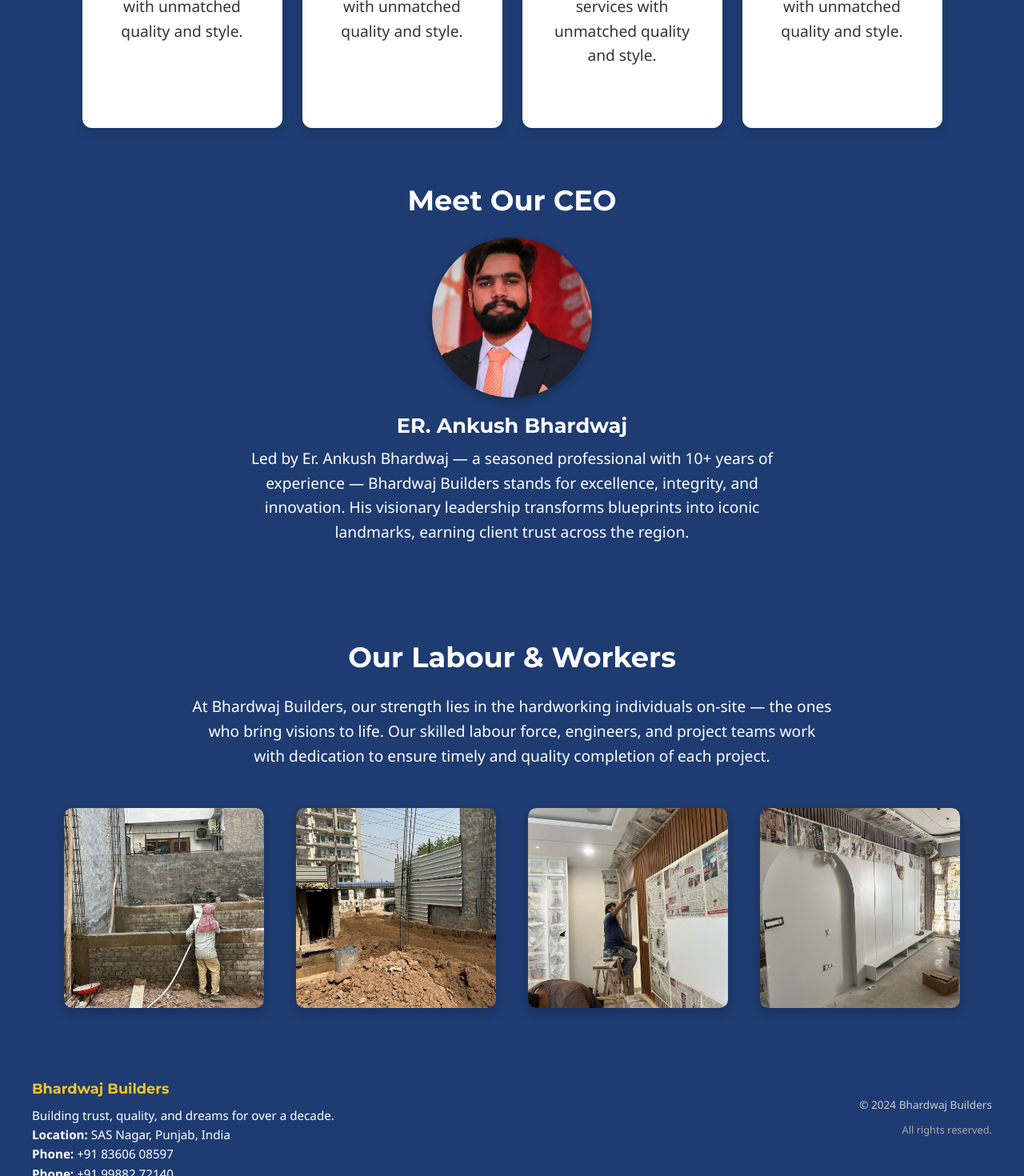
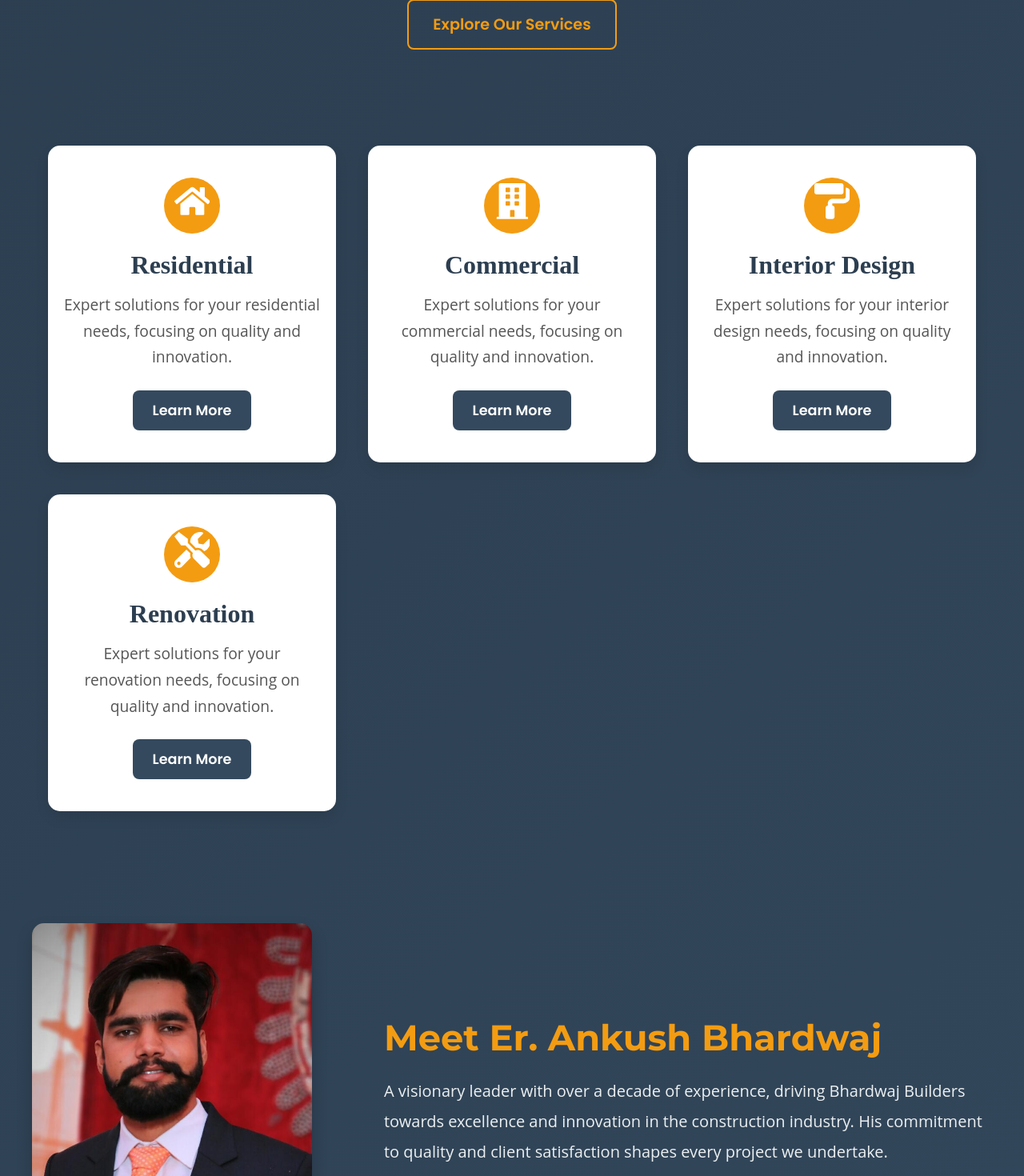
Before and after one commit to Atul1921/BuildersWebApp, a React (Create React App) app: page / in a window 1280 px wide. Shown: the part 1160-2630 px from the top of the page at 80% size. Built offline with nearby package versions, Linux system fonts and the light colour scheme.

Commit message:
lates code

```diff
--- a/package.json
+++ b/package.json
@@ -10,6 +10,7 @@
     "framer-motion": "^12.4.10",
     "react": "^19.0.0",
     "react-dom": "^19.0.0",
+    "react-icons": "^5.5.0",
     "react-router-dom": "^7.2.0",
     "react-scripts": "5.0.1",
     "web-vitals": "^2.1.4"
--- a/src/Pages/Homescreen.js
+++ b/src/Pages/Homescreen.js
@@ -1,6 +1,7 @@
 import React from "react";
 import { motion } from "framer-motion";
 import "./Styling/Homescreen.css";
+import { FaHome, FaBuilding, FaPaintRoller, FaTools } from "react-icons/fa";
 
 // Image Imports
 import ceoImage from "../components/icons/Ceo.jpg";
@@ -9,6 +10,13 @@ import worker2 from "../components/icons/labour1.jpeg";
 import worker3 from "../components/icons/labour3.jpeg";
 import worker4 from "../components/icons/labour4.jpeg";
 
+const serviceIcons = {
+  Residential: <FaHome />,
+  Commercial: <FaBuilding />,
+  "Interior Design": <FaPaintRoller />,
+  Renovation: <FaTools />,
+};
+
 function Homescreen() {
   const workerImages = [worker1, worker2, worker3, worker4];
 
@@ -16,14 +24,23 @@ function Homescreen() {
     <div className="home-container">
       {/* Welcome Section */}
       <motion.div
-        initial={{ opacity: 0, y: -50 }}
-        animate={{ opacity: 1, y: 0 }}
-        transition={{ duration: 1 }}
+        className="welcome-section"
+        initial={{ opacity: 0, scale: 0.8 }}
+        animate={{ opacity: 1, scale: 1 }}
+        transition={{ type: "spring", stiffness: 120, damping: 15, duration: 1 }}
       >
-        <h1>Welcome to Bhardwaj Builders</h1>
+        <h1>Crafting Your Vision, Building Reality</h1>
         <p>
-          Your dream space crafted with precision, care, and 10+ years of excellence in construction and design.
+          With over a decade of expertise, we transform dreams into tangible structures,
+          blending innovation with timeless craftsmanship.
         </p>
+        <motion.button
+          className="learn-more-button"
+          whileHover={{ scale: 1.05, backgroundColor: "#fbc02d" }}
+          whileTap={{ scale: 0.95 }}
+        >
+          Explore Our Services
+        </motion.button>
       </motion.div>
 
       {/* Services Section */}
@@ -31,80 +48,117 @@ function Homescreen() {
         className="cards-container"
         initial={{ opacity: 0 }}
         whileInView={{ opacity: 1 }}
-        transition={{ duration: 1 }}
+        transition={{ staggerChildren: 0.2, duration: 0.6 }}
         viewport={{ once: true }}
       >
         {["Residential", "Commercial", "Interior Design", "Renovation"].map((service, index) => (
           <motion.div
             key={index}
-            className="card"
-            whileHover={{ scale: 1.05 }}
+            className="service-card"
+            variants={{
+              hidden: { opacity: 0, y: 50 },
+              visible: { opacity: 1, y: 0 },
+            }}
+            initial="hidden"
+            whileInView="visible"
+            whileHover={{ scale: 1.08, boxShadow: "0 12px 24px rgba(0,0,0,0.15)" }}
             whileTap={{ scale: 0.95 }}
-            initial={{ opacity: 0, y: 20 }}
-            whileInView={{ opacity: 1, y: 0 }}
-            transition={{ delay: index * 0.2 }}
-            viewport={{ once: true }}
           >
+            <div className="icon-background">
+              <div className="service-icon">{serviceIcons[service]}</div>
+            </div>
             <h3>{service}</h3>
-            <p>We provide top-notch {service.toLowerCase()} services with unmatched quality and style.</p>
+            <p className="service-description">
+              Expert solutions for your {service.toLowerCase()} needs, focusing on quality and innovation.
+            </p>
+            <motion.button
+              className="service-button"
+              whileHover={{ backgroundColor: "#2a5298" }}
+              whileTap={{ scale: 0.9 }}
+            >
+              Learn More
+            </motion.button>
           </motion.div>
         ))}
       </motion.div>
 
       {/* CEO Section */}
-      <motion.div
-        className="ceo-section"
+      <div className="ceo-section">
+        <div className="ceo-container">
+          <motion.img
+            src={ceoImage}
+            alt="CEO"
+            className="ceo-img"
+            initial={{ opacity: 0, x: -50 }}
+            whileInView={{ opacity: 1, x: 0 }}
+            transition={{ duration: 0.8, ease: "easeOut" }}
+            viewport={{ once: true }}
+          />
+          <div className="ceo-info">
+            <motion.h2
+              className="ceo-name"
               initial={{ opacity: 0, y: 30 }}
               whileInView={{ opacity: 1, y: 0 }}
-        transition={{ duration: 1 }}
+              transition={{ duration: 0.8, delay: 0.2, ease: "easeOut" }}
               viewport={{ once: true }}
             >
-        <h2 className="projects-title">Meet Our CEO</h2>
-        <div className="ceo-container">
-          <img src={ceoImage} alt="CEO" className="ceo-img" />
-          <h3>ER. Ankush Bhardwaj</h3>
-          <p>
-            Led by Er. Ankush Bhardwaj — a seasoned professional with 10+ years of experience — Bhardwaj Builders stands
-            for excellence, integrity, and innovation. His visionary leadership transforms blueprints into iconic
-            landmarks, earning client trust across the region.
-          </p>
+              Meet Er. Ankush Bhardwaj
+            </motion.h2>
+            <motion.p
+              className="ceo-description"
+              initial={{ opacity: 0, y: 40 }}
+              whileInView={{ opacity: 1, y: 0 }}
+              transition={{ duration: 0.8, delay: 0.4, ease: "easeOut" }}
+              viewport={{ once: true }}
+            >
+              A visionary leader with over a decade of experience, driving Bhardwaj Builders towards
+              excellence and innovation in the construction industry. His commitment to quality and
+              client satisfaction shapes every project we undertake.
+            </motion.p>
           </div>
-      </motion.div>
+        </div>
+      </div>
 
    {/* Workers Section */}
+<div className="workers-section">
+  <h2 className="workers-title">Our Dedicated Team</h2>
+
+  <p className="team-description">
+  Our dedicated team brings together a wealth of experience and unmatched expertise across various domains of construction.
+  From planning and layout to the final finishing touches, every member contributes their skills with professionalism and passion.
+  Whether it's ensuring structural integrity, maintaining on-site safety, handling plumbing or electrical systems, or perfecting interior
+  detailing, our team is committed to delivering high-quality results on every project. Their collaboration, dedication, and eye for
+  detail ensure that every build not only meets but exceeds expectations.
+</p>
+
+
+  {/* Worker Cards */}
   <motion.div
-        className="workers-section"
-        initial={{ opacity: 0, y: 30 }}
-        whileInView={{ opacity: 1, y: 0 }}
-        transition={{ duration: 1 }}
+    className="workers-container"
+    initial={{ opacity: 0 }}
+    whileInView={{ opacity: 1 }}
+    transition={{ staggerChildren: 0.3, duration: 0.7 }}
     viewport={{ once: true }}
   >
-        <h2 className="projects-title">Our Labour & Workers</h2>
-        <div className="workers-description">
-          <p>
-            At Bhardwaj Builders, our strength lies in the hardworking individuals on-site — the ones who bring visions
-            to life. Our skilled labour force, engineers, and project teams work with dedication to ensure timely and
-            quality completion of each project.
-          </p>
-        </div>
-
-        <div className="workers-container">
-          {workerImages.map((worker, index) => (
+    {[worker1, worker2, worker3, worker4].map((worker, index) => (
       <motion.div
         key={index}
         className="worker-card"
+        variants={{
+          hidden: { opacity: 0, scale: 0.8 },
+          visible: { opacity: 1, scale: 1 },
+        }}
+        initial="hidden"
+        whileInView="visible"
         whileHover={{ scale: 1.05 }}
-              initial={{ opacity: 0, y: 20 }}
-              whileInView={{ opacity: 1, y: 0 }}
-              transition={{ duration: 0.6, delay: index * 0.2 }}
-              viewport={{ once: true }}
+        transition={{ type: "spring", stiffness: 100, damping: 10 }}
       >
-              <img src={worker} alt={`Worker ${index + 1}`} />
-              <h4>Worker {index + 1}</h4>
+        <img src={worker} alt={`worker-${index}`} className="worker-img" />
       </motion.div>
     ))}
+  </motion.div>
 </div>
-      </motion.div>
+
     </div>
   );
 }
--- /dev/null
+++ b/src/Pages/Styling/Footer.css
@@ -0,0 +1,49 @@
+footer {
+    background: #2c3e50;
+    color: #fff;
+    padding: 30px 40px;
+    font-size: 0.95rem;
+    font-family: 'Segoe UI', sans-serif;
+  }
+
+  .footer-container {
+    display: flex;
+    flex-wrap: wrap;
+    justify-content: space-between;
+    align-items: flex-start;
+  }
+
+  .footer-column {
+    flex: 1 1 300px;
+    min-width: 280px;
+  }
+
+  .footer-column h3 {
+    color: #f3c623;
+    margin-bottom: 10px;
+    font-family: 'Montserrat', sans-serif;
+    font-size: 1.6rem;
+  }
+
+  .footer-column p {
+    margin: 5px 0;
+    color: #ecf0f1;
+  }
+
+  .footer-right-column {
+    flex: 1 1 200px;
+    text-align: right;
+    min-width: 200px;
+    margin-top: 20px;
+  }
+
+  .footer-right-column p {
+    color: #ccc;
+    font-size: 0.85rem;
+    margin-bottom: 10px;
+  }
+
+  .footer-right-column p:last-child {
+    color: #aaa;
+    font-size: 0.8rem;
+  }
--- a/src/Pages/Styling/Homescreen.css
+++ b/src/Pages/Styling/Homescreen.css
@@ -1,135 +1,193 @@
 .home-container {
-  text-align: center;
-  padding: 60px 40px;
-  background: #1e3c72; /* Solid professional blue */
+  padding: 80px 0;
+  background: linear-gradient(135deg, #2c3e50, #34495e);
   color: #fff;
-  min-height: 100vh;
-  font-family: "Segoe UI", sans-serif;
+  font-family: 'Open Sans', sans-serif;
+  overflow-x: hidden;
 }
 
-/* Headings */
-.home-container h1 {
-  font-size: 3rem;
-  font-weight: 700;
-  margin-bottom: 15px;
+/* Welcome Section */
+.welcome-section {
+  text-align: center;
+  padding: 60px 20px;
 }
 
-.home-container p {
-  font-size: 1.2rem;
-  max-width: 800px;
-  margin: 0 auto 50px;
-  line-height: 1.6;
+.welcome-section h1 {
+  font-family: 'Montserrat', sans-serif;
+  font-size: 3.8rem;
+  font-weight: 700;
+  margin-bottom: 25px;
+  color: #f39c12;
+  text-shadow: 2px 2px 4px rgba(0, 0, 0, 0.3);
 }
 
-/* Services */
-.cards-container {
-  display: flex;
-  flex-wrap: wrap;
-  justify-content: center;
-  gap: 25px;
+.welcome-section p {
+  font-size: 1.4rem;
+  max-width: 900px;
+  margin: 0 auto 40px;
+  line-height: 1.8;
+  color: #ecf0f1;
 }
 
-.card {
-  background: #fff;
-  color: #333;
-  padding: 25px;
-  border-radius: 12px;
-  width: 250px;
-  text-align: center;
-  box-shadow: 0px 6px 16px rgba(0, 0, 0, 0.1);
-  transition: transform 0.3s ease;
+.learn-more-button {
+  background: transparent;
+  color: #f39c12;
+  border: 2px solid #f39c12;
+  padding: 15px 30px;
+  border-radius: 8px;
+  font-size: 1.2rem;
+  font-weight: 600;
+  cursor: pointer;
+  transition: all 0.3s ease-in-out;
 }
 
-.card:hover {
-  transform: translateY(-5px);
+/* Services Section */
+.cards-container {
+  display: grid;
+  grid-template-columns: repeat(auto-fit, minmax(300px, 1fr));
+  gap: 40px;
+  padding: 60px 20px;
+  max-width: 1200px;
+  margin: 0 auto;
 }
 
-/* Section Titles */
-.projects-title {
-  font-size: 2.2rem;
-  font-weight: bold;
-  margin: 70px 0 25px;
-}
-
-/* CEO Section */
-.ceo-container {
+.service-card {
+  background: #fff;
+  border-radius: 15px;
+  box-shadow: 0 8px 16px rgba(0, 0, 0, 0.1);
+  overflow: hidden;
   display: flex;
   flex-direction: column;
   align-items: center;
   text-align: center;
-  max-width: 700px;
+  padding: 40px 20px;
+  transition: transform 0.3s ease-in-out, box-shadow 0.3s ease-in-out;
+}
+
+.icon-background {
+  background: #f39c12;
+  color: #fff;
+  border-radius: 50%;
+  width: 70px;
+  height: 70px;
+  display: flex;
+  align-items: center;
+  justify-content: center;
+  margin-bottom: 20px;
+}
+
+.service-icon {
+  font-size: 2.8rem;
+}
+
+.service-card h3 {
+  font-family: 'Roboto Slab', serif;
+  font-size: 2rem;
+  font-weight: 700;
+  margin-bottom: 15px;
+  color: #2c3e50;
+}
+
+.service-description {
+  font-size: 1.2rem;
+  line-height: 1.7;
+  color: #555;
+  margin-bottom: 25px;
+}
+
+.service-button {
+  background: #34495e;
+  color: #fff;
+  border: none;
+  padding: 12px 25px;
+  border-radius: 8px;
+  font-size: 1.1rem;
+  font-weight: 600;
+  cursor: pointer;
+  transition: background-color 0.3s ease-in-out;
+}
+
+/* CEO Section */
+.ceo-section {
+  padding: 80px 20px;
+}
+
+.ceo-container {
+  display: grid;
+  grid-template-columns: minmax(250px, 1fr) 2fr;
+  gap: 60px;
+  max-width: 1200px;
+  margin: 0 auto;
+  align-items: center;
+}
+
+.ceo-img {
+  width: 100%;
+  max-width: 350px;
+  border-radius: 15px;
+  box-shadow: 0 10px 20px rgba(0, 0, 0, 0.2);
+}
+
+.ceo-info {
+  text-align: left;
+}
+
+.ceo-name {
+  font-family: 'Montserrat', sans-serif;
+  font-size: 2.8rem;
+  font-weight: 700;
+  margin-bottom: 20px;
+  color: #f39c12;
+}
+
+.ceo-description {
+  font-size: 1.25rem;
+  line-height: 1.9;
+  color: #ecf0f1;
+}
+
+/* Workers Section */
+.workers-section {
+  padding: 80px 20px;
+  background: rgba(255, 255, 255, 0.05);
+}
+
+.workers-title {
+  font-family: 'Roboto Slab', serif;
+  font-size: 3rem;
+  font-weight: 700;
+  margin-bottom: 40px;
+  color: #f39c12;
+  text-align: center;
+}
+
+.workers-container {
+  display: grid;
+  grid-template-columns: repeat(auto-fit, minmax(200px, 1fr));
+  gap: 30px;
+  max-width: 1200px;
   margin: 0 auto;
 }
 
-.ceo-img {
-  width: 200px;
-  height: 200px;
-  border-radius: 50%;
-  object-fit: cover;
-  box-shadow: 0 4px 12px rgba(0, 0, 0, 0.3);
-  margin-bottom: 20px;
+.worker-card {
+  border-radius: 15px;
+  overflow: hidden;
+  box-shadow: 0 8px 16px rgba(0, 0, 0, 0.1);
+  transition: transform 0.3s ease-in-out;
 }
 
-.ceo-container h3 {
-  font-size: 1.6rem;
-  margin-bottom: 10px;
+.team-description {
+  font-size: 1.25rem; /* same as CEO description */
+  color: #fff;
+  max-width: 900px;
+  margin: 0 auto 2rem;
+  text-align: center;
+  line-height: 1.8;
 }
 
-/* Workers Section */
-.workers-description {
-  text-align: center;
-  max-width: 800px;
-  margin: 0 auto 40px;
-}
-
-.workers-container {
-  display: flex;
-  flex-wrap: wrap;
-  justify-content: center;
-  gap: 40px;
-}
-
-.worker-card {
-  width: 250px;
-  height: 250px;
-  border-radius: 10px;
-  overflow: hidden;
-  box-shadow: 0 6px 16px rgba(0, 0, 0, 0.2);
-  transition: transform 0.3s ease;
-}
 
 .worker-card img {
   width: 100%;
-  height: 100%;
-  object-fit: cover;
-  border-radius: 10px;
+  height: auto;
+  display: block;
 }
-
-
-.worker-card:hover {
-  transform: scale(1.05);
-}
-
-
-
-.worker-card h4 {
-  margin: 10px 0;
-  font-size: 1.1rem;
-  font-weight: 600;
-}
-
-/* Responsive */
-@media (max-width: 768px) {
-  .card,
-  .worker-card {
-    width: 90%;
-  }
-
-  .home-container h1 {
-    font-size: 2.2rem;
-  }
-
-  .projects-title {
-    font-size: 1.8rem;
-  }
-}
--- a/src/components/Footer.js
+++ b/src/components/Footer.js
@@ -1,38 +1,23 @@
 import React from "react";
+import '../Pages/Styling/Footer.css';  // Import the new footer.css
 
 function Footer() {
   return (
-    <footer style={{
-      background: '#1e3c72',
-      color: "#fff",
-      padding: "30px 40px",
-      fontSize: "0.95rem",
-      fontFamily: "Segoe UI, sans-serif",
-    }}>
-      <div style={{
-        display: "flex",
-        flexWrap: "wrap",
-        justifyContent: "space-between",
-        alignItems: "flex-start",
-      }}>
+    <footer>
+      <div className="footer-container">
         {/* Left Column - Company Info */}
-        <div style={{ flex: "1 1 300px", minWidth: "280px" }}>
-          <h3 style={{ color: "#f3c623", marginBottom: "10px" }}>Bhardwaj Builders</h3>
+        <div className="footer-column">
+          <h3>Bhardwaj Builders</h3>
           <p>Building trust, quality, and dreams for over a decade.</p>
           <p><strong>Location:</strong> SAS Nagar, Punjab, India</p>
           <p><strong>Phone:</strong> +91 83606 08597</p>
           <p><strong>Phone:</strong> +91 99882 72140</p>
-          {/* <p><strong>Email:</strong> info@bhardwajbuilders.com</p> */}
         </div>
 
         {/* Right Column - Copyright */}
-        <div style={{ flex: "1 1 200px", textAlign: "right", minWidth: "200px", marginTop: "20px" }}>
-          <p style={{ color: "#ccc", fontSize: "0.85rem", marginBottom: "10px" }}>
-            &copy; 2024 Bhardwaj Builders
-          </p>
-          <p style={{ color: "#aaa", fontSize: "0.8rem" }}>
-            All rights reserved.
-          </p>
+        <div className="footer-right-column">
+          <p>&copy; 2024 Bhardwaj Builders</p>
+          <p>All rights reserved.</p>
         </div>
       </div>
     </footer>
```
Also changed, not shown: src/Pages/Styling/Navbar.css (+14 -15 lines), src/components/Navbar.js (+9 -8 lines), 1 other file (tests, documents, lock files or other folders). Lines whose indentation alone changed are shown as unchanged.
